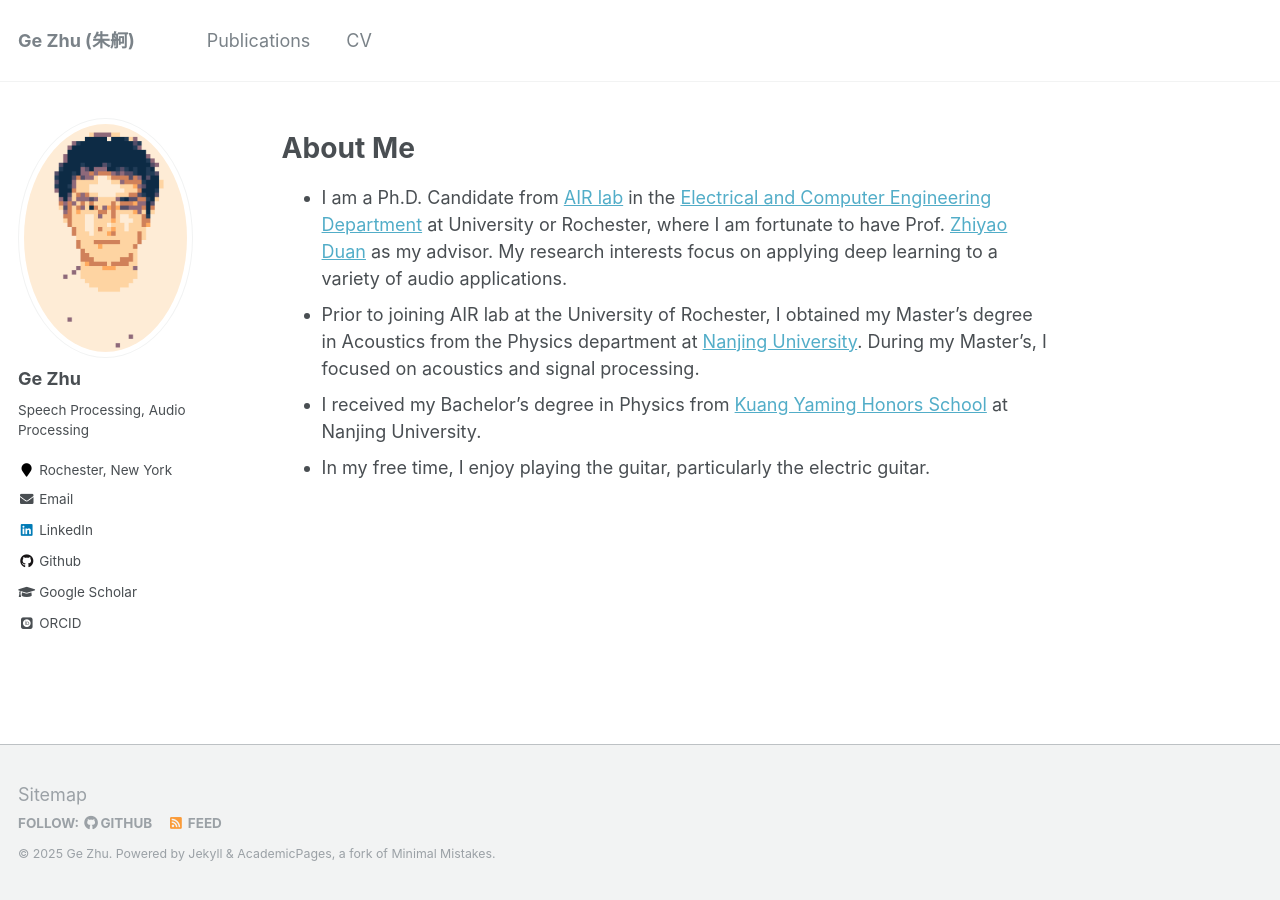
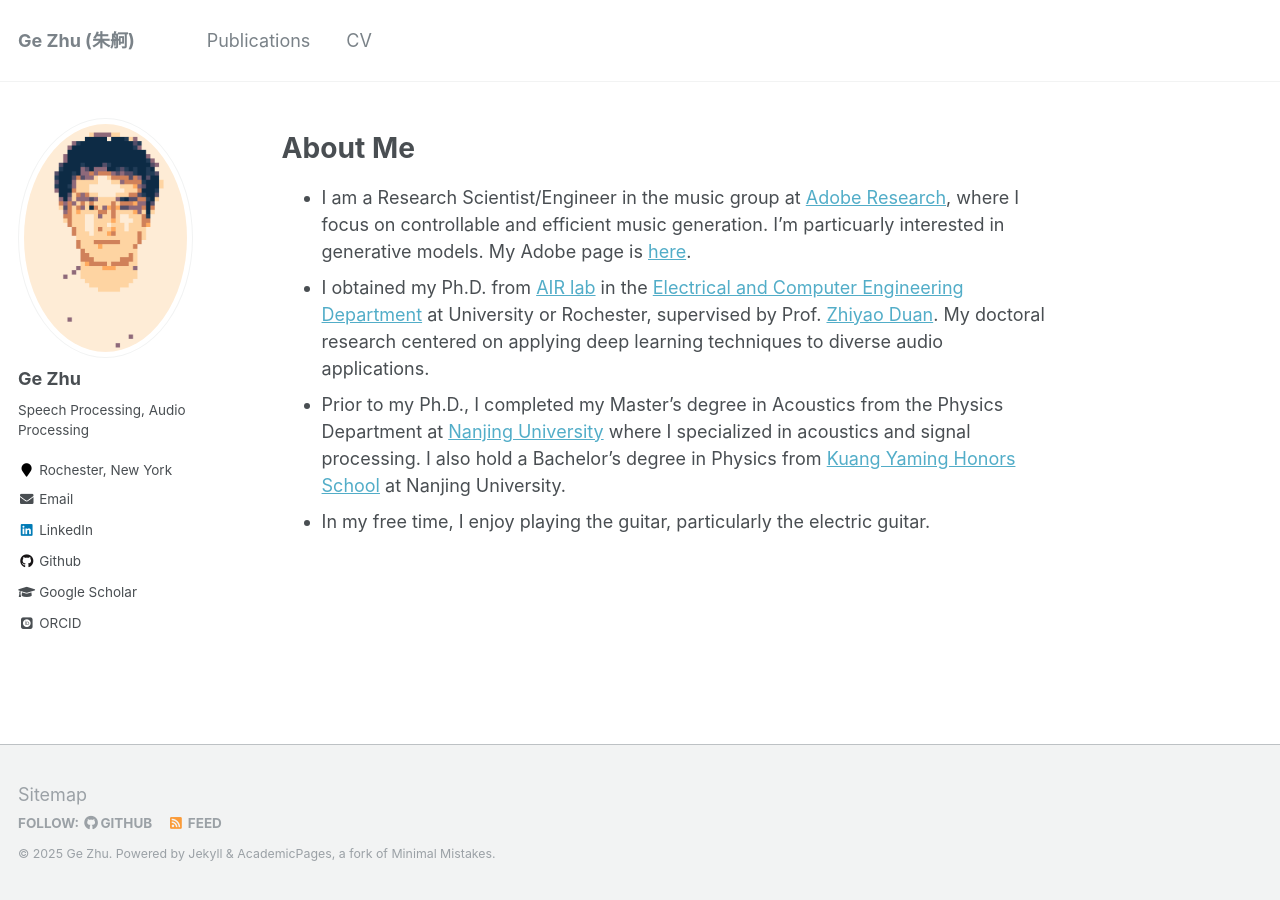
Before and after one commit to gzhu06/gzhu06.github.io, a Jekyll site: the page built from _pages/about.md, in a window 1280 px wide. Built offline with Jekyll 4.4.1, drawn with Linux system fonts in a browser that asks for light colours; some web fonts are replaced.

Commit message:
update cv will add blog section next

```diff
--- a/_pages/about.md
+++ b/_pages/about.md
@@ -9,7 +9,7 @@ redirect_from:
 ---
 
 # About Me
-* I am a Ph.D. Candidate from [AIR lab](https://labsites.rochester.edu/air/index.html) in the [Electrical and Computer Engineering Department](http://www.hajim.rochester.edu/ece/) at University or Rochester, where I am fortunate to have Prof. [Zhiyao Duan](http://www2.ece.rochester.edu/~zduan/) as my advisor. My research interests focus on applying deep learning to a variety of audio applications.
-* Prior to joining AIR lab at the University of Rochester, I obtained my Master's degree in Acoustics from the Physics department at [Nanjing University](https://www.nju.edu.cn/en/). During my Master's, I focused on acoustics and signal processing.
-* I received my Bachelor's degree in Physics from [Kuang Yaming Honors School](https://dii.nju.edu.cn/kym_en/) at Nanjing University.
+* I am a Research Scientist/Engineer in the music group at [Adobe Research](https://research.adobe.com/), where I focus on controllable and efficient music generation. I'm particuarly interested in generative models. My Adobe page is [here](https://research.adobe.com/person/ge-zhu/).
+* I obtained my Ph.D. from [AIR lab](https://labsites.rochester.edu/air/index.html) in the [Electrical and Computer Engineering Department](http://www.hajim.rochester.edu/ece/) at University or Rochester, supervised by Prof. [Zhiyao Duan](http://www2.ece.rochester.edu/~zduan/). My doctoral research centered on applying deep learning techniques to diverse audio applications.
+* Prior to my Ph.D., I completed my Master's degree in Acoustics from the Physics Department at [Nanjing University](https://www.nju.edu.cn/en/) where I specialized in acoustics and signal processing. I also hold a Bachelor's degree in Physics from [Kuang Yaming Honors School](https://dii.nju.edu.cn/kym_en/) at Nanjing University.
 * In my free time, I enjoy playing the guitar, particularly the electric guitar.
```
Also changed, not shown: _pages/cv.md (+5 -7 lines).
